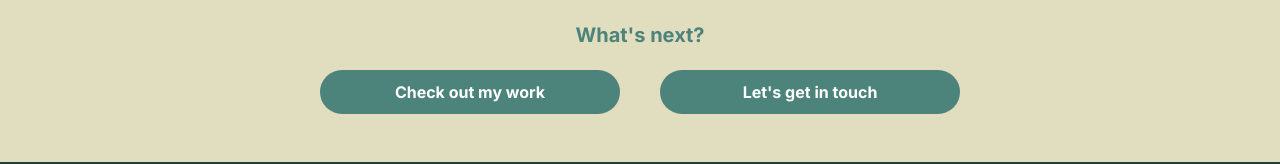
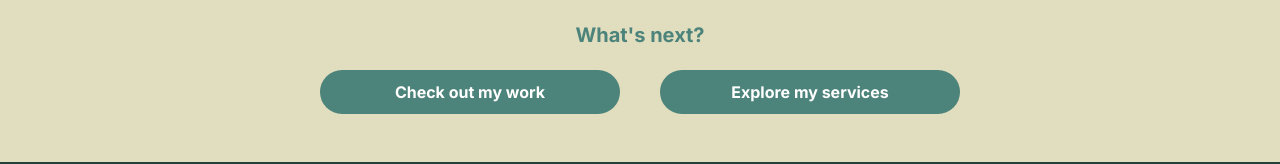
Before and after one commit to LugpDev2022/portfolio-2.0, a Next.js app: page / in a window 1280 px wide. Shown: the part 1673-1837 px from the top of the page. Built offline with nearby package versions, Linux system fonts and the light colour scheme.

Commit message:
Change button label to 'Explore my services'

```diff
--- a/src/app/page.tsx
+++ b/src/app/page.tsx
@@ -94,7 +94,7 @@ export default function Home() {
         >
           <HomeButton href='/portfolio'>Check out my work</HomeButton>
 
-          <HomeButton href='/services'>Let&apos;s get in touch</HomeButton>
+          <HomeButton href='/services'>Explore my services</HomeButton>
         </div>
       </div>
     </div>
```
